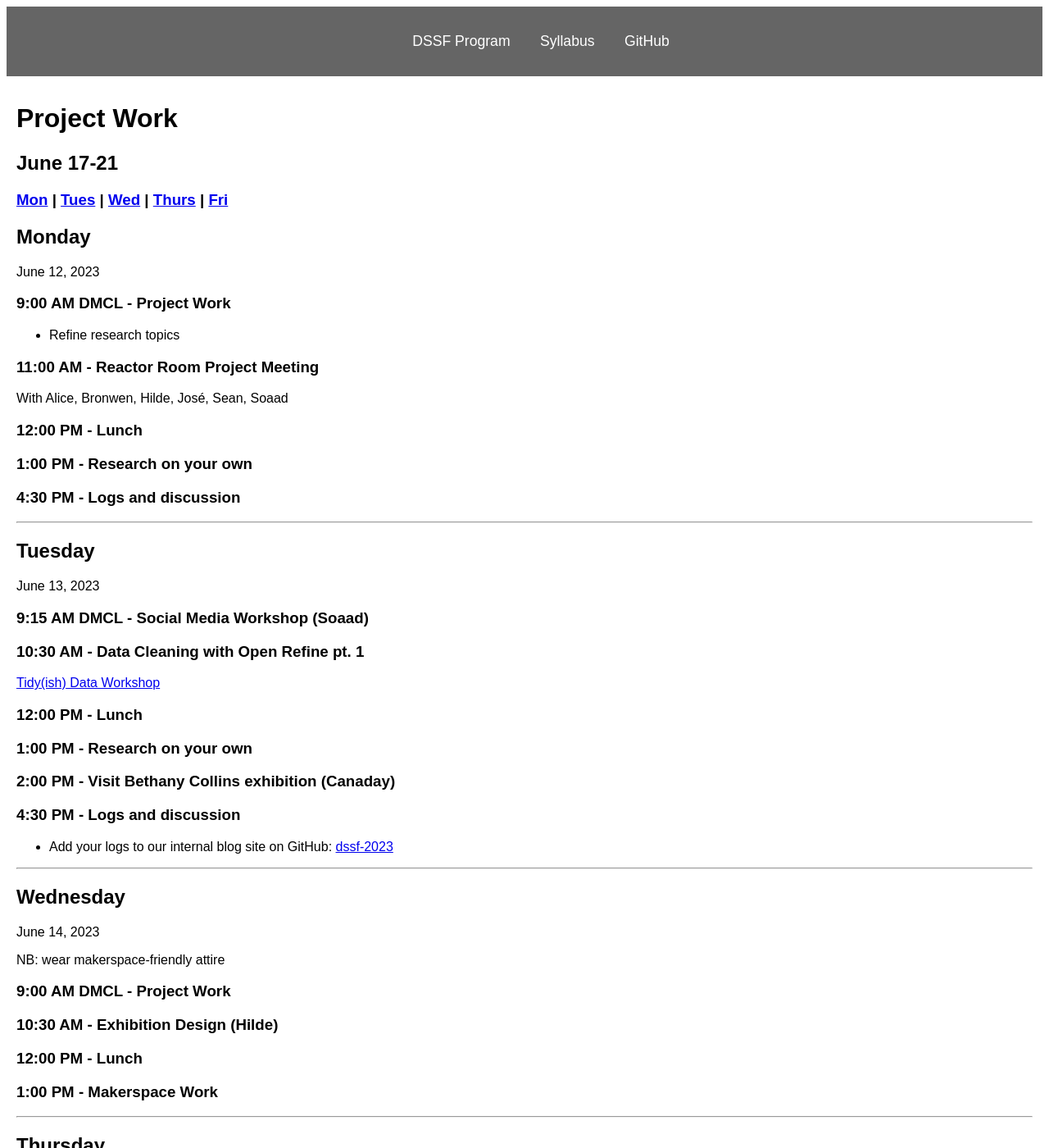
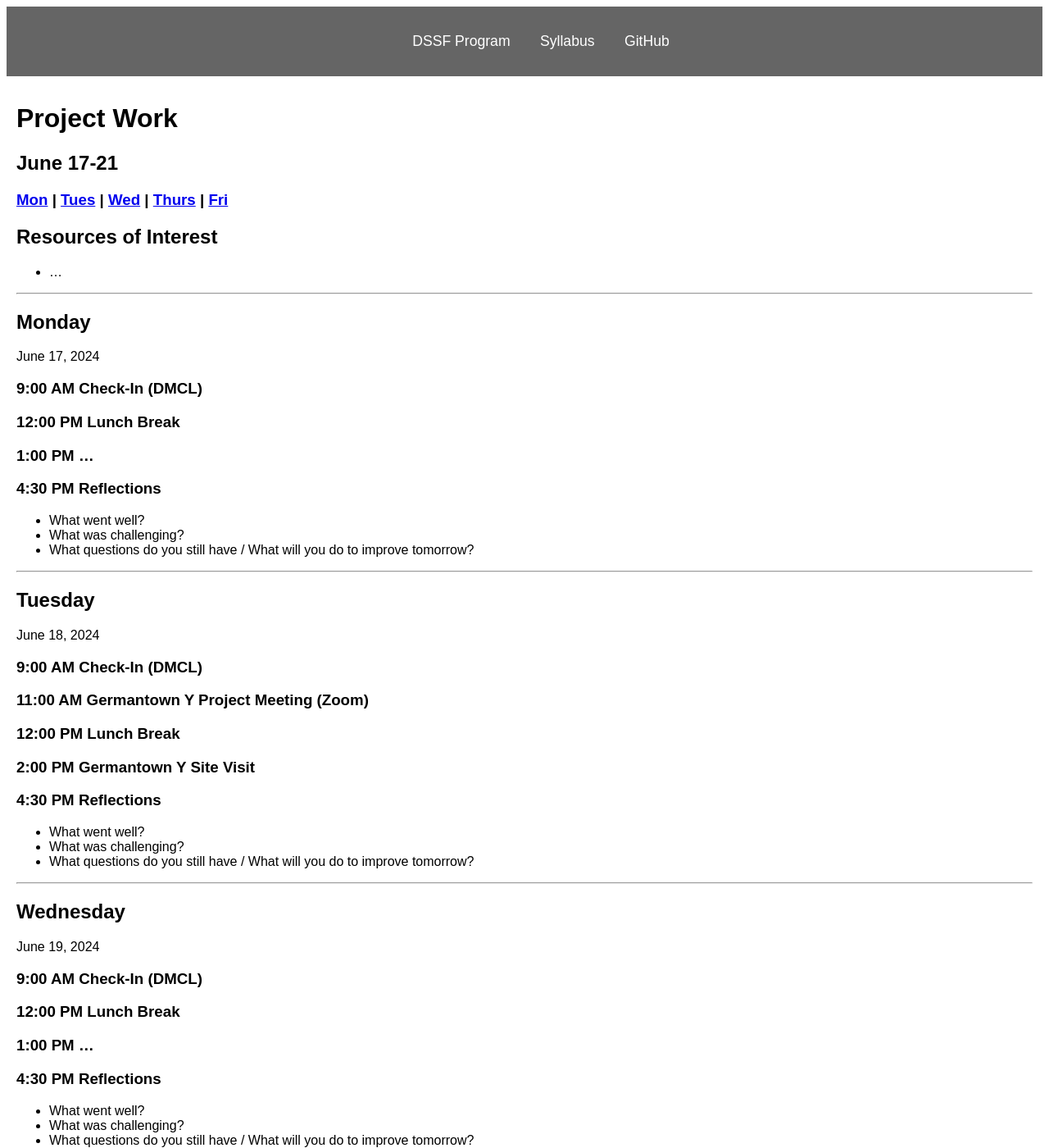
Before and after one commit to digbmc/dssf-syll, a Jekyll site: the page built from _weeks/03-work.md, in a window 1280 px wide and 1400 px high. Shown: the whole window at 82% size. Built offline with Jekyll 4.4.1, drawn with Linux system fonts in a browser that asks for light colours; some of the changed text lies outside the part shown.

Commit message:
Update 03-work.md

```diff
--- a/_weeks/03-work.md
+++ b/_weeks/03-work.md
@@ -5,88 +5,89 @@ dates: June 17-21
 public: true
 ---
 
+## Resources of Interest
+- ...
+
+---
+
 ## Monday
-June 12, 2023
+June 17, 2024
 
-### 9:00 AM DMCL - Project Work
-- Refine research topics
+### 9:00 AM Check-In (DMCL)
 
-### 11:00 AM - Reactor Room Project Meeting
-With Alice, Bronwen, Hilde, José, Sean, Soaad
+### 12:00 PM Lunch Break
 
-### 12:00 PM - Lunch
+### 1:00 PM ...
 
-### 1:00 PM - Research on your own
-
-### 4:30 PM - Logs and discussion
+### 4:30 PM Reflections
+- What went well?
+- What was challenging?
+- What questions do you still have / What will you do to improve tomorrow?
 
 ---
 
 ## Tuesday
-June 13, 2023
+June 18, 2024
 
-### 9:15 AM DMCL - Social Media Workshop (Soaad)
+### 9:00 AM Check-In (DMCL)
 
-### 10:30 AM - Data Cleaning with Open Refine pt. 1
+### 11:00 AM Germantown Y Project Meeting (Zoom)
 
-[Tidy(ish) Data Workshop](https://github.com/tri-cods/tidy-data)
+### 12:00 PM Lunch Break
 
-### 12:00 PM - Lunch
+### 2:00 PM Germantown Y Site Visit
 
-### 1:00 PM - Research on your own
-
-### 2:00 PM - Visit Bethany Collins exhibition (Canaday)
-
-### 4:30 PM - Logs and discussion
-- Add your logs to our internal blog site on GitHub: [dssf-2023](https://github.com/Bryn-Mawr-College/dssf-2023)
+### 4:30 PM Reflections
+- What went well?
+- What was challenging?
+- What questions do you still have / What will you do to improve tomorrow?
 
 ---
 
 ## Wednesday
-June 14, 2023
+June 19, 2024
 
-NB: wear makerspace-friendly attire
+### 9:00 AM Check-In (DMCL)
 
-### 9:00 AM DMCL - Project Work
+### 12:00 PM Lunch Break
 
-### 10:30 AM - Exhibition Design (Hilde)
+### 1:00 PM ...
 
-### 12:00 PM - Lunch
-
-### 1:00 PM - Makerspace Work
+### 4:30 PM Reflections
+- What went well?
+- What was challenging?
+- What questions do you still have / What will you do to improve tomorrow?
 
 ---
 
 ## Thursday
-June 15, 2023
+June 20, 2024
 
-NB: wear makerspace-friendly attire
+### 9:00 AM Check-In (DMCL)
 
-### 9:00 AM DMCL - Project Work
+### 12:00 PM Lunch Break
 
-### 12:00 PM - Lunch
+### 1:00 PM  ...
 
-### 1:00 PM - Makerspace Work
+### 4:30 PM Reflections
+- What went well?
+- What was challenging?
+- What questions do you still have / What will you do to improve tomorrow?
 
 ---
 
 ## Friday
-June 16, 2023
+June 21, 2024
 
-DUE: PROPOSALS FOR DIGITAL COMPONENT
+### 9:00 AM Check-In (DMCL)
 
-### 9:00 AM DMCL - Project Work
+### 12:00 PM Lunch Break
 
-### 10:00 AM DMCL - Data Viz Workshop (Alice)
+### 1:00 PM ...
 
-[Slideshow for workshop](https://alicemcgrath.digital.brynmawr.edu/pres/data-viz.html)
-
-See also [workshop instructions](../resources/data)
-
-### 12:00 PM - Lunch
-
-### 1:00 PM - Research on your own
-
-### 4:30 PM - Logs and discussion
+### 4:30 PM Reflections & Weekly Forecast
+- What went well?
+- What was challenging?
+- What questions do you still have / What will you do to improve next week?
 
 [<<< Last week](02-data) | [Next week >>>](04-work)
```
